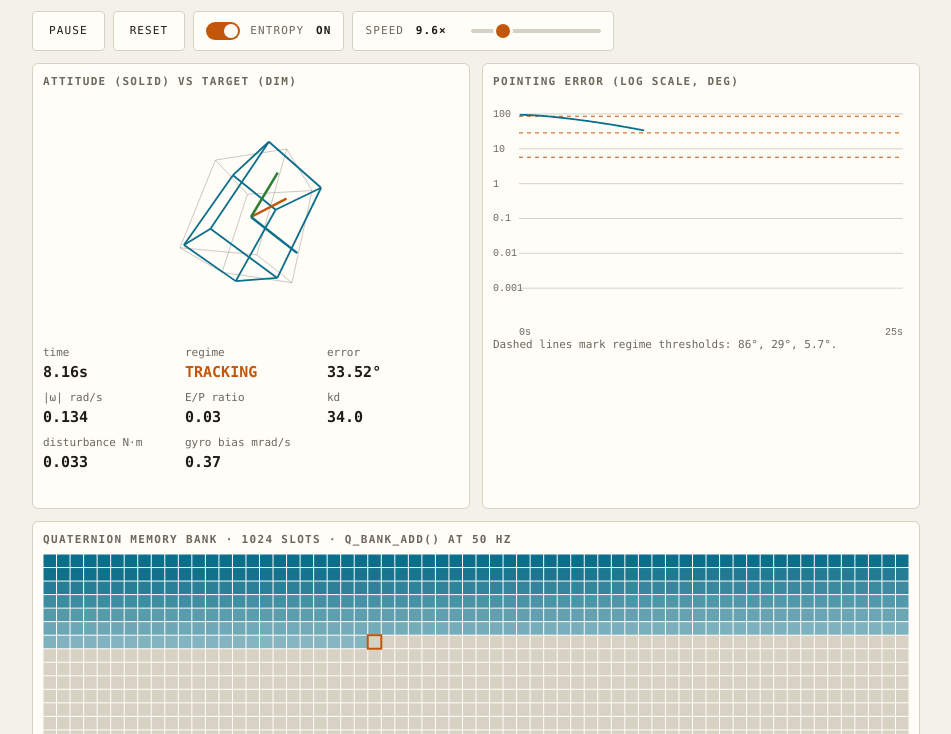
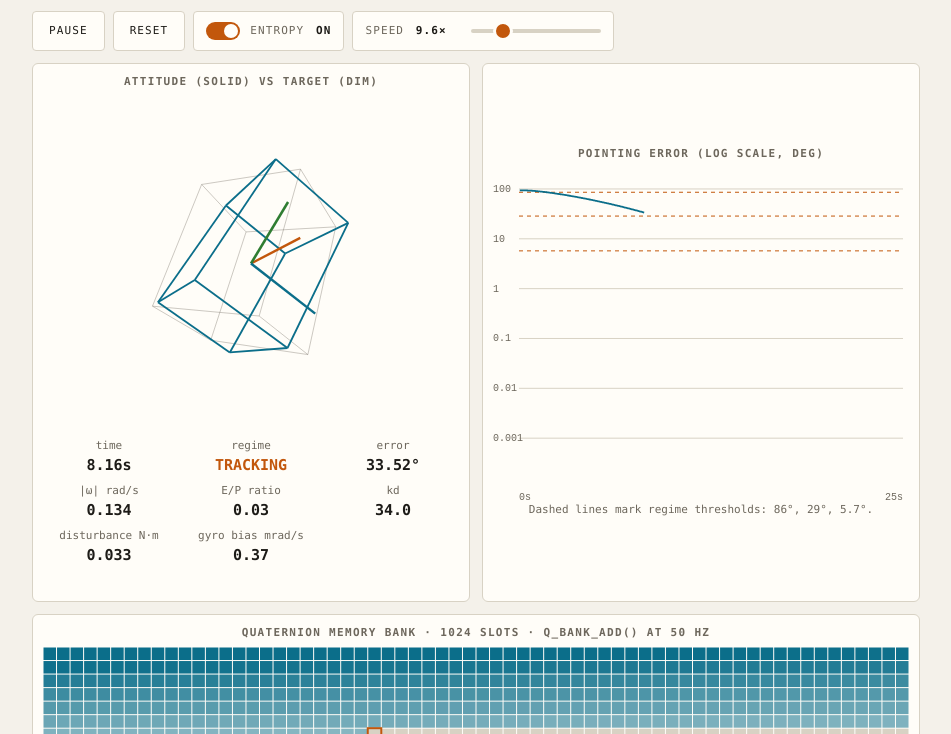
Before and after one commit to subunits/spacecraft-acs, a plain HTML site: page index.html in a window 1280 px wide. Shown: the part 66-800 px from the top of the page, without its empty margins (164-1115 px from the left). Drawn offline with Linux system fonts and the light colour scheme; animation ran at ten frames a second.

Commit message:
Refactor layout and drawing functions in index.html

```diff
--- a/index.html
+++ b/index.html
@@ -16,8 +16,8 @@ p.s{margin:0 0 14px;color:var(--mut);font-size:12px}
 .card{background:var(--card);border:1px solid var(--line);border-radius:6px;padding:10px;margin-bottom:12px}
 h2{font-size:11px;letter-spacing:.12em;text-transform:uppercase;color:var(--mut);margin:0 0 6px;font-weight:600}
 canvas{width:100%;max-width:100%;display:block}.card{min-width:0;overflow:hidden}
-.row{display:grid;grid-template-columns:minmax(0,1fr) minmax(0,1fr);gap:12px}
-@media(max-width:640px){.row{grid-template-columns:minmax(0,1fr)}}
+.row{display:flex;flex-wrap:wrap;gap:12px;margin-bottom:12px}.row .card{flex:1 1 320px;min-width:0;margin:0;display:flex;flex-direction:column;justify-content:center}
+.card h2,.card .n,#sum{text-align:center}.kv div{text-align:center}
 @media(max-width:420px){.kv{grid-template-columns:repeat(2,1fr)}main{padding:10px}.sp span{min-width:84px}}
 .kv{display:grid;grid-template-columns:repeat(3,1fr);gap:6px 10px;margin-top:8px}
 .kv div{font-size:11px;color:var(--mut)}.kv b{display:block;font-size:15px;color:var(--fg);font-weight:600}
@@ -91,11 +91,12 @@ const E=[[0,1],[2,3],[4,5],[6,7],[0,2],[1,3],[4,6],[5,7],[0,4],[1,5],[2,6],[3,7]
 function proj(v,w,h){const cx=Math.cos(.5),sx=Math.sin(.5),cy=Math.cos(.6),sy=Math.sin(.6);
  let[x,y,z]=v;[y,z]=[y*cx-z*sx,y*sx+z*cx];[x,z]=[x*cy+z*sy,-x*sy+z*cy];const f=5/(5+z+1.5),s=Math.min(w,h)*.23;return[w/2+x*f*s,h/2-y*f*s]}
 const rot=(q,v)=>Qm(Qm(q,[0,...v]),cj(q)).slice(1);
-function draw3(){const[x,w,h]=fit(c3);const P=(q,v)=>proj(rot(q,v),w,h);
+const H=c=>Math.round(Math.max(220,Math.min(340,c.clientWidth*.8)));
+function draw3(){c3.dataset.h=H(c3);const[x,w,h]=fit(c3);const P=(q,v)=>proj(rot(q,v),w,h);
  const box=(q,col,lw)=>{x.strokeStyle=col;x.lineWidth=lw;for(const[i,j]of E){const a=P(q,V[i]),b=P(q,V[j]);x.beginPath();x.moveTo(...a);x.lineTo(...b);x.stroke()}};
  x.globalAlpha=.35;box(TG,css("--mut"),1);x.globalAlpha=1;box(S.q,css("--b"),1.8);
  [[1,0,0,"--a"],[0,1,0,"--g"],[0,0,1,"--b"]].forEach(([a,b,c,k])=>{x.strokeStyle=css(k);x.lineWidth=2.5;x.beginPath();x.moveTo(...P(S.q,[0,0,0]));x.lineTo(...P(S.q,[a*1.5,b*1.5,c*1.5]));x.stroke()})}
-function drawP(){const[x,w,h]=fit(cp),L=v=>Math.log10(Math.max(v,1e-4)),lo=-4,hi=2.2,m=26;
+function drawP(){cp.dataset.h=H(cp);const[x,w,h]=fit(cp),L=v=>Math.log10(Math.max(v,1e-4)),lo=-4,hi=2.2,m=26;
  const X=t=>m+(w-m-6)*t/25,Y=v=>h-14-(h-24)*(L(v)-lo)/(hi-lo);x.font="10px ui-monospace,monospace";x.fillStyle=css("--mut");
  for(const d of[1e-3,.01,.1,1,10,100]){x.strokeStyle=css("--line");x.lineWidth=1;x.beginPath();x.moveTo(m,Y(d));x.lineTo(w-6,Y(d));x.stroke();x.fillText(d>=1?d:d,0,Y(d)+3)}
  x.setLineDash([4,4]);x.strokeStyle=css("--a");for(const d of[85.9,28.6,5.73]){x.beginPath();x.moveTo(m,Y(d));x.lineTo(w-6,Y(d));x.stroke()}x.setLineDash([]);
```
